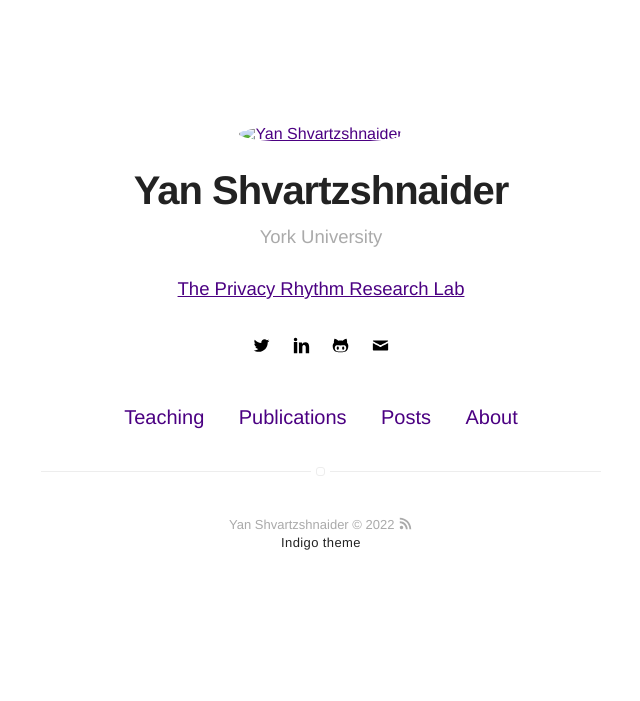
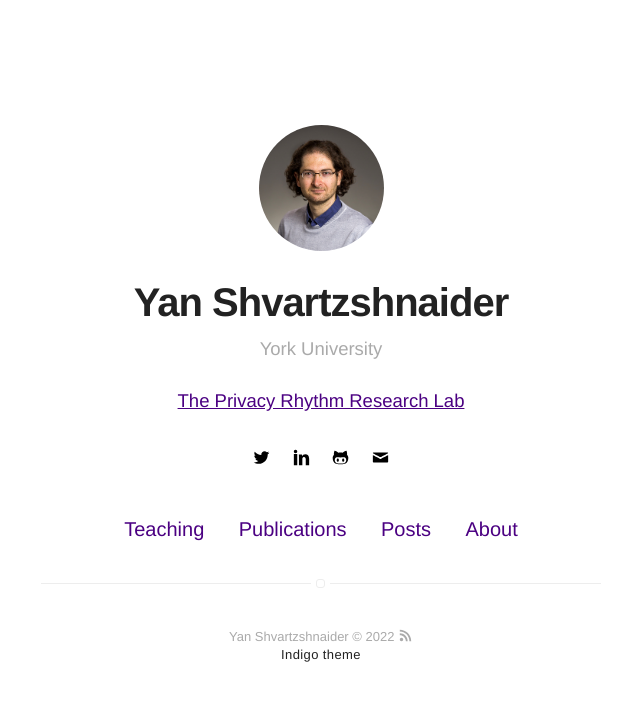
Before and after one commit to yansh/website, a Jekyll site: the page built from index.html, in a window 1280 px wide. Shown: the top 701 px of the page, without its empty margins (319-959 px from the left). Built offline with Jekyll 4.4.1, drawn with Linux system fonts in a browser that asks for light colours.

Commit message:
no pitcture

```diff
--- a/_config.yml
+++ b/_config.yml
@@ -8,7 +8,7 @@ description: Research and Teaching
 # if it's an external image, update below for true
 # better with square images
 external-image: false
-#picture: assets/images/profile.jpg
+picture: assets/images/profile.jpg
 
 # If you want to include your resume, set to true
 # and specify source (external or local).
```
